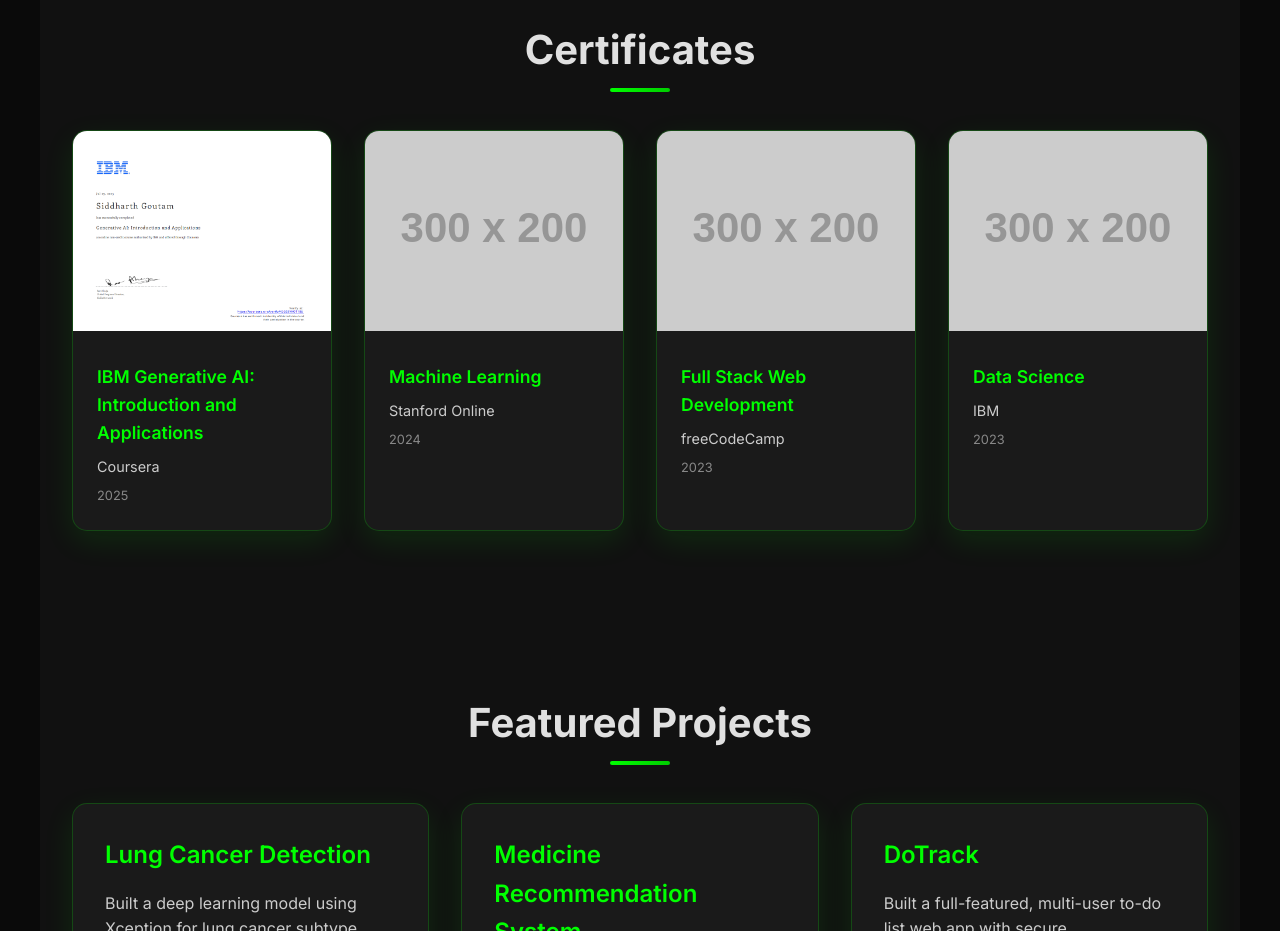
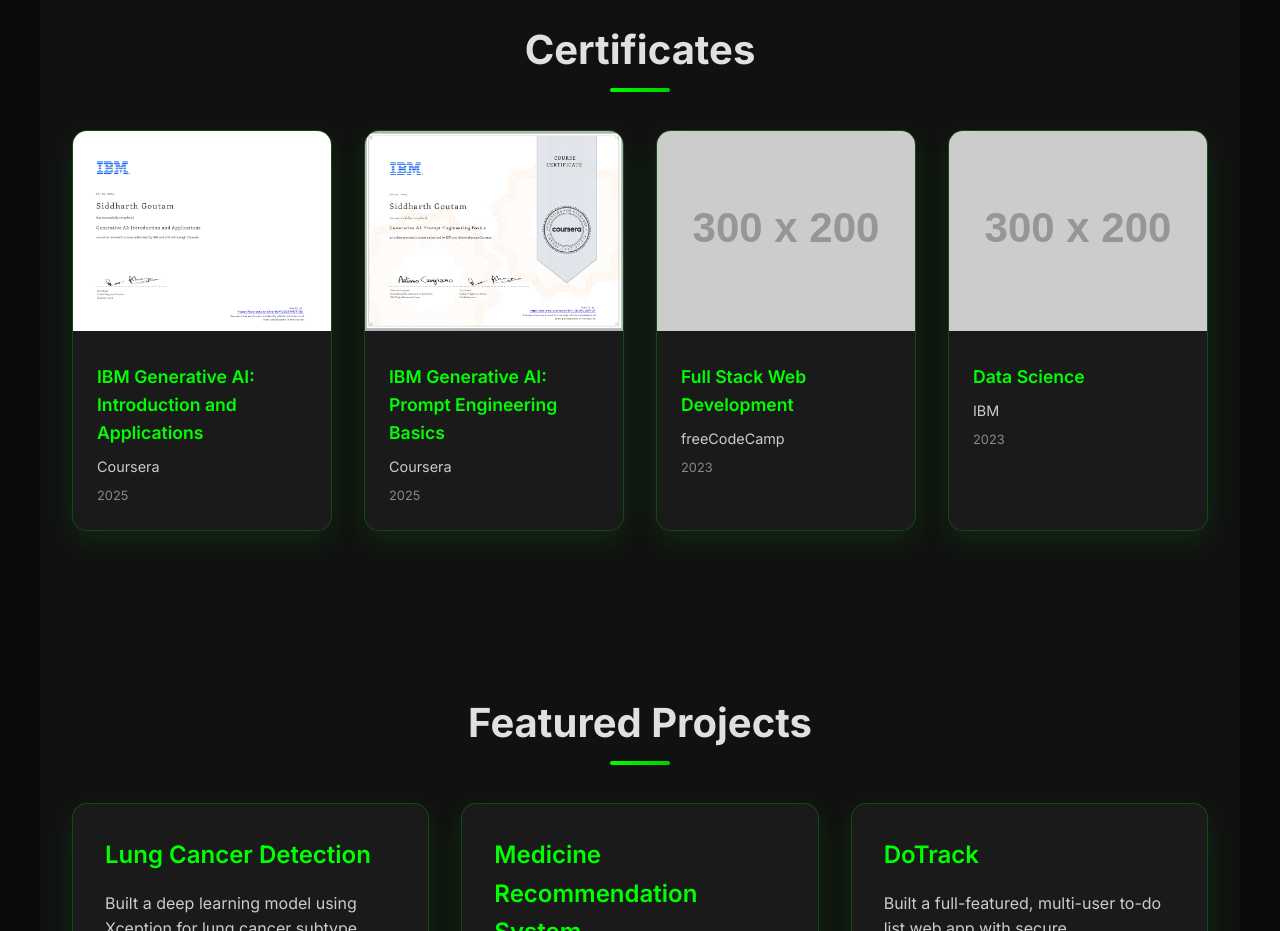
Before and after one commit to Siddharth-2611/Portfolio, a plain HTML site: page index.html in a window 1280 px wide. Shown: the part 1380-2311 px from the top of the page. Drawn offline with Linux system fonts and the light colour scheme; placeholder pictures from the web are drawn by us.

Commit message:
Update index.html

```diff
--- a/index.html
+++ b/index.html
@@ -85,11 +85,11 @@
       </div>
 
       <div class="certificate-card" onclick="openModal('cert2')">
-        <img src="https://via.placeholder.com/300x200/1a1a1a/00ff00?text=Machine+Learning" alt="Machine Learning Certificate" class="certificate-image">
+        <img src="assets/Certificates/IBM2.png" alt="IBM Generative AI: Prompt Engineering Basics" class="certificate-image">
         <div class="certificate-info">
-          <h3 class="certificate-title">Machine Learning</h3>
-          <p class="certificate-issuer">Stanford Online</p>
-          <p class="certificate-date">2024</p>
+          <h3 class="certificate-title">IBM Generative AI: Prompt Engineering Basics</h3>
+          <p class="certificate-issuer">Coursera</p>
+          <p class="certificate-date">2025</p>
         </div>
       </div>
 
```
